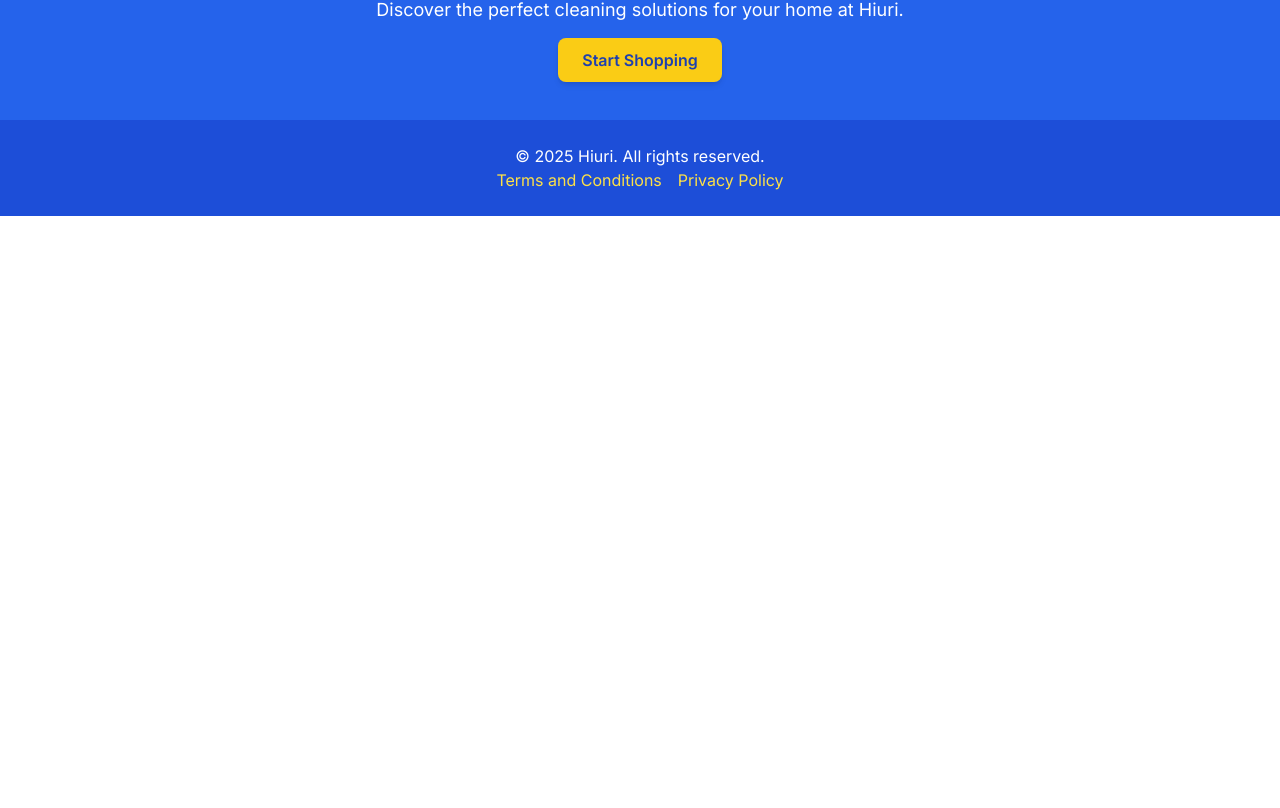
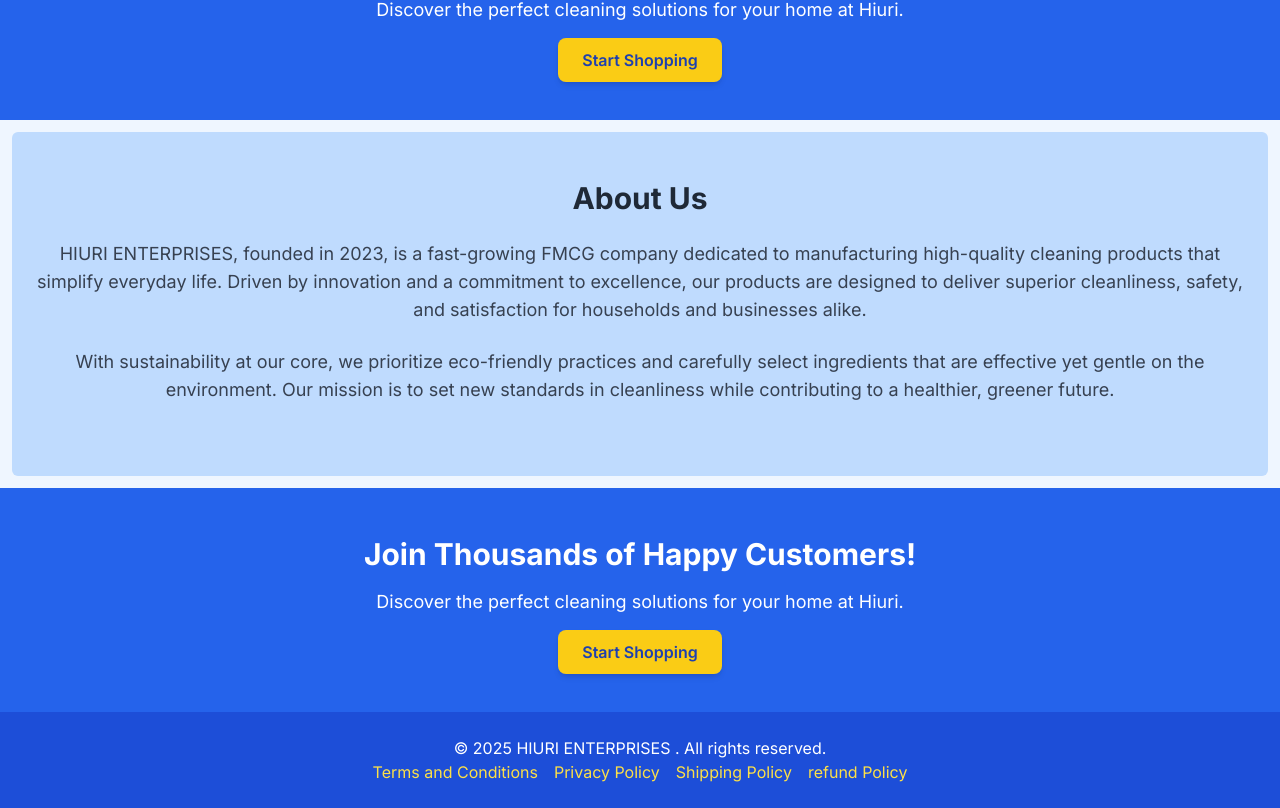
Before and after one commit to debmalya37/ecommerce-web, a Next.js app: page / in a window 1280 px wide. Shown: the part 1554-2362 px from the top of the page. Before the commit the page ends 1770 px from the top, so only its background shows below. Built offline with nearby package versions, Linux system fonts and the light colour scheme.

Commit message:
#update in ui of home n policies

```diff
--- a/src/app/page.tsx
+++ b/src/app/page.tsx
@@ -103,10 +103,41 @@
         </div>
       </section>
 
+      {/* About Us Section */}
+      <section className="bg-blue-200 py-12 rounded-md m-3">
+        <div className="container mx-auto px-6 text-center">
+          <h2 className="text-3xl font-bold text-gray-800 mb-6">About Us</h2>
+          <p className="text-lg text-gray-700 mb-6">
+            HIURI ENTERPRISES, founded in 2023, is a fast-growing FMCG company dedicated to manufacturing high-quality cleaning products that simplify everyday life. Driven by innovation and a commitment to excellence, our products are designed to deliver superior cleanliness, safety, and satisfaction for households and businesses alike.
+          </p>
+          <p className="text-lg text-gray-700 mb-6">
+            With sustainability at our core, we prioritize eco-friendly practices and carefully select ingredients that are effective yet gentle on the environment. Our mission is to set new standards in cleanliness while contributing to a healthier, greener future.
+          </p>
+        </div>
+      </section>
+
+      {/* Call to Action Section */}
+      <section className="bg-blue-600 text-white py-12">
+        <div className="container mx-auto px-6 text-center">
+          <h2 className="text-3xl font-bold mb-4">
+            Join Thousands of Happy Customers!
+          </h2>
+          <p className="text-lg mb-6">
+            Discover the perfect cleaning solutions for your home at Hiuri.
+          </p>
+          <Link
+            href="/products"
+            className="bg-yellow-400 hover:bg-yellow-500 text-blue-800 py-3 px-6 rounded-lg font-semibold shadow-md transition"
+          >
+            Start Shopping
+          </Link>
+        </div>
+      </section>
+
       {/* Footer */}
       <footer className="bg-blue-700 text-white py-6">
         <div className="container mx-auto px-6 text-center">
-          <p>&copy; 2025 Hiuri. All rights reserved.</p>
+          <p>&copy; 2025 HIURI ENTERPRISES . All rights reserved.</p>
           <Link
             href="/terms-and-conditions"
             className="text-yellow-300 hover:underline mx-2"
@@ -119,6 +150,18 @@
           >
             Privacy Policy
           </Link>
+          <Link
+            href="/shipping-policy"
+            className="text-yellow-300 hover:underline mx-2"
+          >
+            Shipping Policy
+          </Link>
+          <Link
+            href="/refund-policy"
+            className="text-yellow-300 hover:underline mx-2"
+          >
+            refund Policy
+          </Link>
         </div>
       </footer>
     </div>
--- /dev/null
+++ b/src/app/product/[id]/route.ts
@@ -0,0 +1,71 @@
+import { NextResponse } from 'next/server';
+import crypto from 'crypto';
+import sha256 from "crypto-js/sha256";
+import axios from 'axios';
+import { v4 as uuidv4 } from 'uuid';
+
+export async function POST(request: Request) {
+  try {
+    const { amount, userDetails } = await request.json();
+    const transactionid = "Tr-"+uuidv4().toString().slice(-6);
+    // Payload for PhonePe API
+    const payload = {
+      merchantId: process.env.PHONEPE_MERCHANT_ID,
+      merchantTransactionId: `${transactionid}`,
+      merchantUserId: 'MUID-'+uuidv4().toString().slice(-6),
+      amount: Math.round(amount * 100), // Convert to paisa
+      redirectUrl: `http://localhost:3000/api/status/${transactionid}`,
+        redirectMode: "POST",
+        callbackUrl: `http://localhost:3000/api/status/${transactionid}`,
+      mobileNumber: userDetails.phone,
+      paymentInstrument: {
+        type: 'PAY_PAGE',
+      },
+    };
+
+    const dataPayload = JSON.stringify(payload);
+      console.log(dataPayload);
+
+      const dataBase64 = Buffer.from(dataPayload).toString("base64");
+      console.log(dataBase64);
+
+      const fullURL =
+        dataBase64 + "/pg/v1/pay" + process.env.PHONEPE_SALT_KEY;
+     const dataSha256 = sha256(fullURL);
+
+      const checksum = dataSha256 + "###" + process.env.PHONEPE_SALT_INDEX;
+      console.log("c====",checksum);
+
+
+
+    const UAT_PAY_API_URL =
+    "https://api-preprod.phonepe.com/apis/pg-sandbox/pg/v1/pay";
+
+
+  const response = await axios.post(
+    UAT_PAY_API_URL,
+    {
+      request: dataBase64,
+    },
+    {
+      headers: {
+        accept: "application/json",
+        "Content-Type": "application/json",
+         "X-VERIFY": checksum,
+      },
+    }
+  );
+
+
+  const redirect=response.data.data.instrumentResponse.redirectInfo.url;
+  console.log(redirect);
+  alert(redirect);
+
+
+  }
+
+catch (error:any) {
+     console.error('Payment initiation error:', error.response?.data || error.message);
+      return NextResponse.json({ error: 'Payment initiation failed' }, { status: 500 });
+    }
+  }
--- a/src/app/return-policy/page.tsx
+++ b/src/app/return-policy/page.tsx
@@ -39,7 +39,7 @@
 
             <h2 className="text-2xl font-semibold text-gray-800">Refunds for Returned Items</h2>
             <p className="text-gray-600">
-                Upon receipt and inspection of the returned item, we will process your refund within 7 business days. Refunds will be issued to the original payment method, including payments made via PhonePe.
+                Upon receipt and inspection of the returned item, we will credit your refund within 7 business days. Refunds will be issued to the original payment method, including payments made via PhonePe.
             </p>
             <p className="text-gray-600">
                 For PhonePe transactions, you can also refer to their <Link href="https://www.phonepe.com/terms-conditions" target="_blank" className="text-blue-600 hover:underline">terms and conditions</Link>.
```
